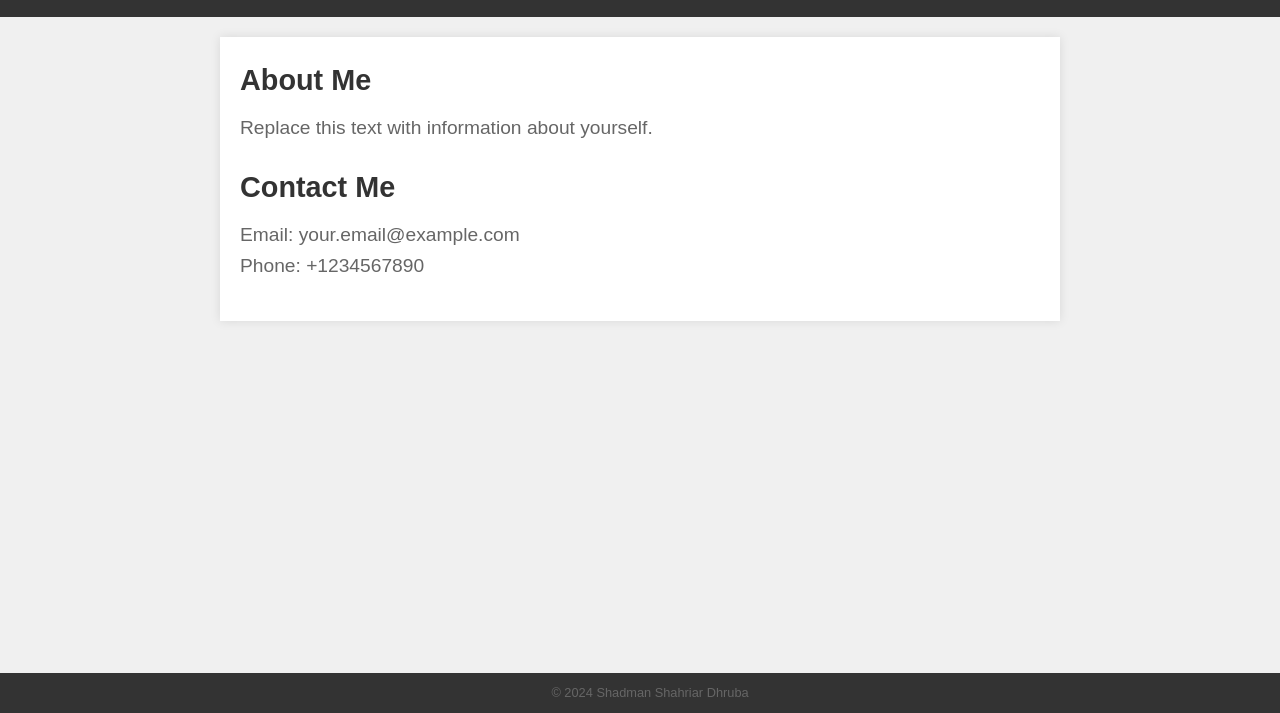
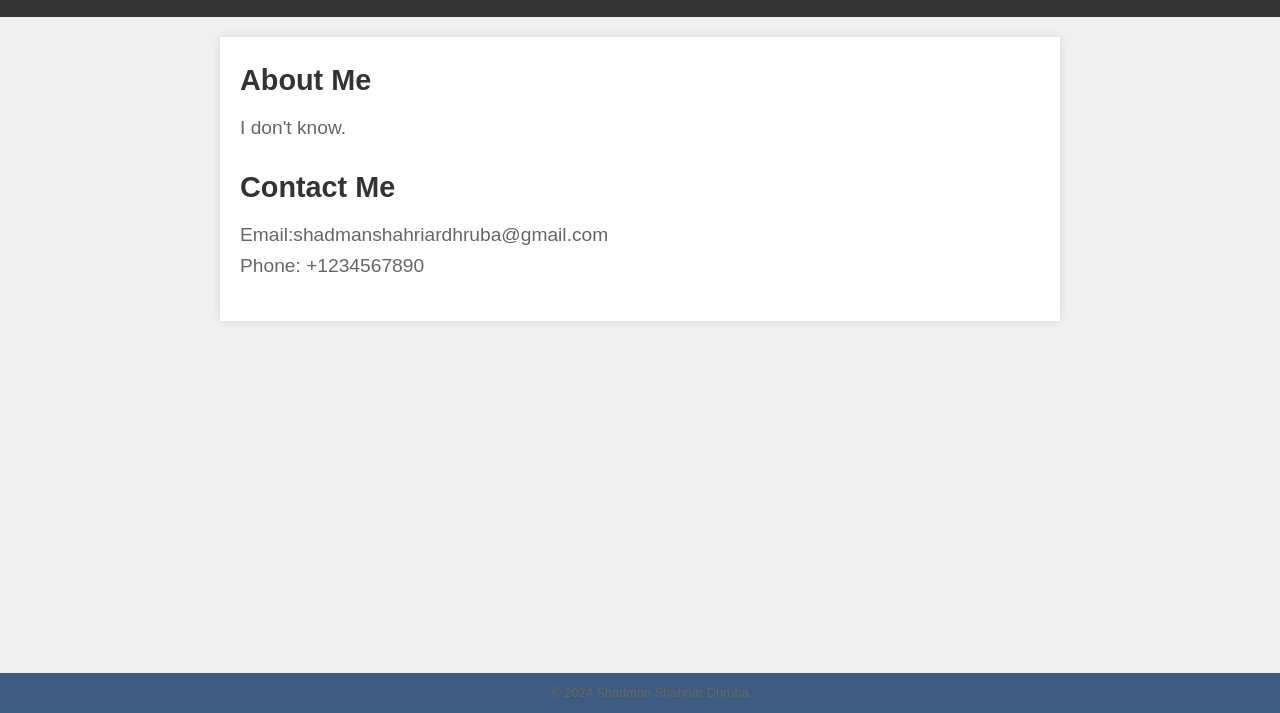
Before and after one commit to Dhruba00722/Shadman-Shahriar-Dhruba., a plain HTML site: page index.html in a window 1280 px wide. Shown: the part 87-800 px from the top of the page. Drawn offline with Linux system fonts and the light colour scheme.

Commit message:
Update index.html

```diff
--- a/index.html
+++ b/index.html
@@ -60,7 +60,7 @@
 
         /* Footer styling */
         footer {
-            background-color: #333;
+            background-color: #3D5B80;
             color: #fff;
             text-align: center;
             padding: 10px;
@@ -82,11 +82,11 @@
     <main>
         <section>
             <h2>About Me</h2>
-            <p>Replace this text with information about yourself.</p>
+            <p>I don't know.</p>
         </section>
         <section>
             <h2>Contact Me</h2>
-            <p>Email: your.email@example.com<br>Phone: +1234567890</p>
+            <p>Email:shadmanshahriardhruba@gmail.com<br>Phone: +1234567890</p>
         </section>
     </main>
     <footer>
```
